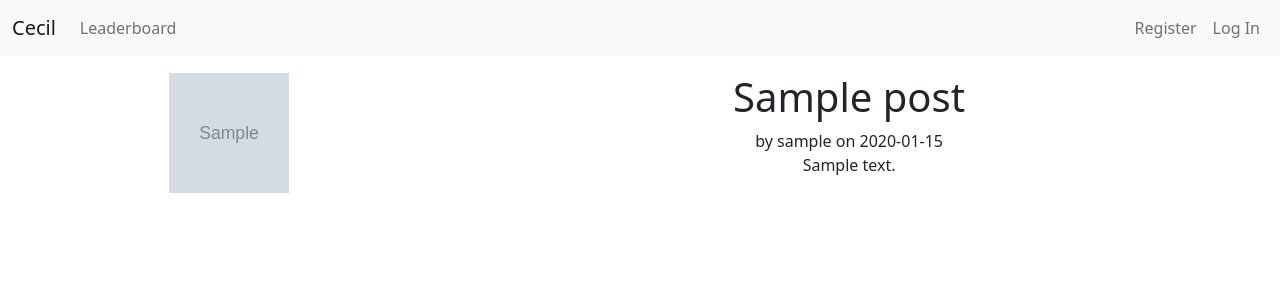
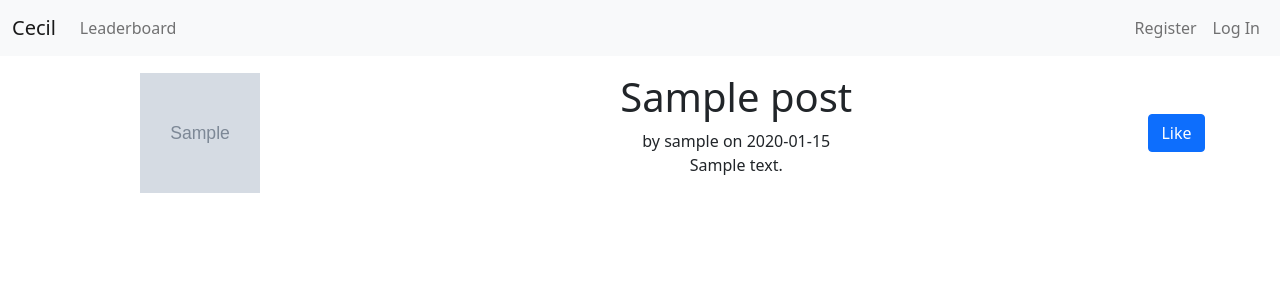
Before and after one commit to carsonfischl/cecil-backend, a Flask app: template flaskr/templates/blog/index.html in a window 1280 px wide. Shown: the top 300 px of the page. Run offline with Flask 2, Linux system fonts and the light colour scheme; the template is opened without the code that fills it: most values are stand-ins (such as "Sample title", 1, 10 or a date in 2020); grey boxes marked "Sample" are stand-in pictures.

Commit message:
added frontend like

```diff
--- a/flaskr/templates/blog/index.html
+++ b/flaskr/templates/blog/index.html
@@ -20,6 +20,9 @@
                 <p class="body">{{ post['body'] }}</p>
               </td>
               <td>
+                <form action="{{ url_for('blog.like', id=post['id']) }}" method="post">
+                  <input class="btn btn-primary" type="submit" value="Like">
+                </form>
                 {% if g.user['id'] == post['author_id'] %}
                   <a class="btn btn-dark" href="{{ url_for('blog.update', id=post['id']) }}">Edit</a>
                 {% endif %}
```
Also changed, not shown: flaskr/static/images/0e3ca1db-7518-4a12-bc13-1868f55ed7b2.jpg (added), flaskr/static/images/a711ecc6-96bc-4f77-ae24-10c4718db470.jpg (added).
